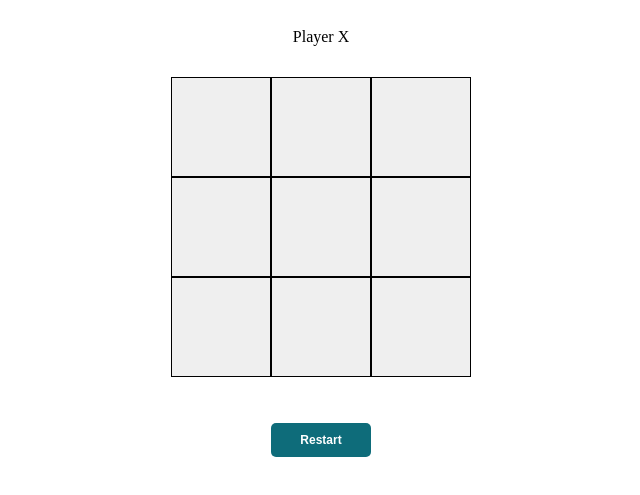
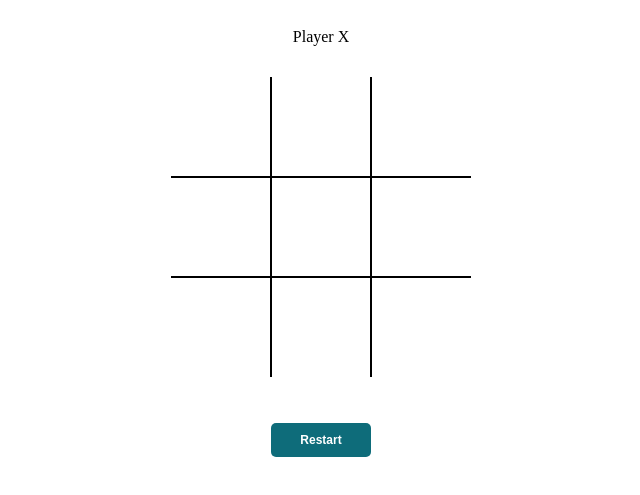
Before and after one commit to asiill/tic-tac-toe, a plain HTML site: page index.html in a window 1280 px wide. Shown: the part 91-586 px from the top of the page, without its empty margins (319-959 px from the left). Drawn offline with Linux system fonts and the light colour scheme.

Commit message:
Remove outer grid borders

```diff
--- a/style.css
+++ b/style.css
@@ -18,12 +18,30 @@ body {
 }
 
 .cell {
-    width: auto;
-    height: auto;
     border: 1px solid black;
     display: flex;
     justify-content: center;
     align-items: center;
+}
+
+button.cell {
+    background-color: #FFFFFF;
+}
+
+.top {
+    border-top: none;
+}
+
+.bottom {
+    border-bottom: none;
+}
+
+.left {
+    border-left: none;
+}
+
+.right {
+    border-right: none;
 }
 
 #reset-btn {
```
